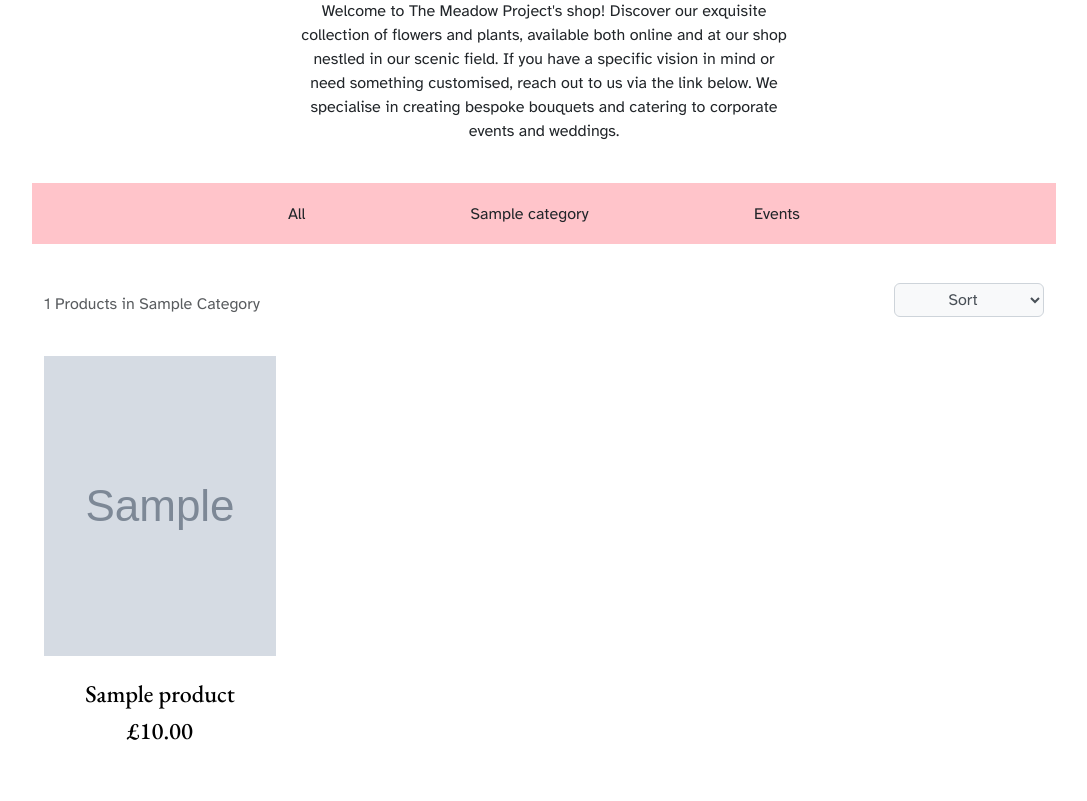
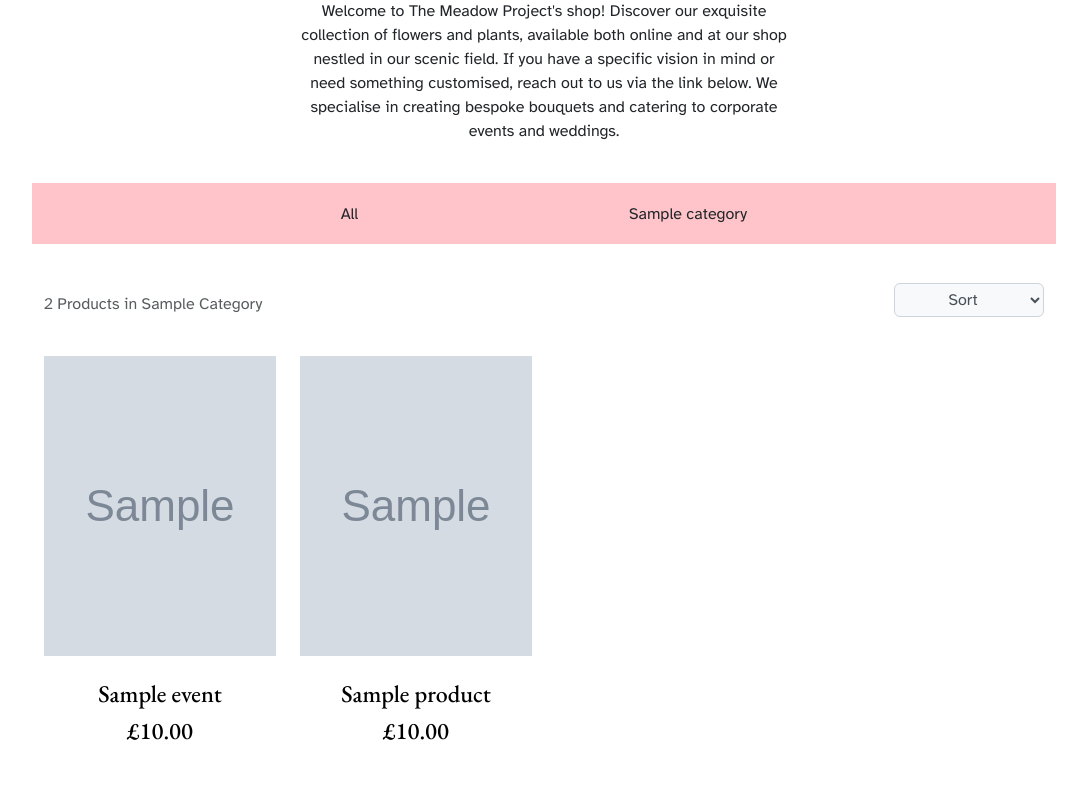
Before and after one commit to kosamad/the-meadow-project, a Django app: a page that uses shop/templates/shop/shop.html in a window 1280 px wide. Shown: the part 170-971 px from the top of the page, without its empty margins (96-1183 px from the left). Run offline with Django 3.2, Linux system fonts and the light colour scheme; tables that the repository leaves empty hold one stand-in row (values such as "Sample post"); grey boxes marked "Sample" are stand-in pictures; some libraries are stand-ins or nearby versions.

Commit message:
Shop renders products and events correctly after merge.

```diff
--- a/products/models.py
+++ b/products/models.py
@@ -58,6 +58,7 @@ class Event(models.Model):
     """
     A model for events.
     """
+    category = models.ForeignKey('Category', null=True, blank=True, on_delete=models.SET_NULL)
     name = models.CharField(max_length=254)
     friendly_name = models.CharField(max_length=254, null=False, blank=False)
     price = models.DecimalField(max_digits=6, decimal_places=2)
--- a/shop/templates/shop/shop.html
+++ b/shop/templates/shop/shop.html
@@ -47,9 +47,6 @@
                             class="nav-link">{{ category.friendly_name }}</a>
                     </li>
                     {% endfor %}
-                    <li class="nav-item list-inline-item">
-                        <a href="{% url 'shop' %}?category=events" class="nav-link">Events</a>
-                    </li>
                 </ul>
                 <!-- Dropdown category selection for small screens -->
                 <div class="d-md-none">
@@ -66,7 +63,6 @@
                                     <a class="dropdown-item"
                                         href="{% url 'shop' %}?category={{ category.name|urlencode }}">{{ category.friendly_name }}</a>
                                     {% endfor %}
-                                    <a class="dropdown-item" href="{% url 'shop' %}?category=events">Events</a>
                                     <a class="dropdown-item" href="{% url 'shop' %}">All</a>
                                 </div>
                             </div>
--- a/shop/views.py
+++ b/shop/views.py
@@ -19,12 +19,8 @@ def shop(request):
     if request.GET:
         if 'category' in request.GET:
             selected_category = request.GET['category']
-            if selected_category == 'events':
-                products = Product.objects.none() # no products are displayed
-                events = Event.objects.all()
-            else:
-                products = products.filter(category__name__icontains=selected_category)
-                events = Event.objects.none() # no events are displayed
+            products = products.filter(category__name__icontains=selected_category)
+            events = events.filter(category__name__icontains=selected_category)
 
         if 'q' in request.GET:
             query = request.GET['q']
@@ -32,15 +28,19 @@ def shop(request):
                 messages.error(request, "You didn't enter a search")
                 return redirect(reverse('shop'))
 
-            # product queries for name, descritpion and category
+            # product and event queries for name, descritpion and category
             product_queries = (
             Q(name__icontains=query) |
             Q(description__icontains=query) |
             Q(category__name__icontains=query)
             )
             products = products.filter(product_queries)
-            # event query for name and description (as no category)
-            event_queries = Q(name__icontains=query) | Q(description__icontains=query)
+
+            event_queries = (
+                Q(name__icontains=query) |
+                Q(description__icontains=query) |
+                Q(category__name__icontains=query)
+            )
             events = events.filter(event_queries)
 
     # Append products/events to combined_list
```
Also changed, not shown: old events app/here/events/views.py (+9 -9 lines), media/event_images/pexels-amina-filkins-5409756_pyfcdKP.jpg (added), media/event_images/pexels-amina-filkins-5409756_uKJvXrH.jpg (added), products/migrations/0011_event_category.py (added).
